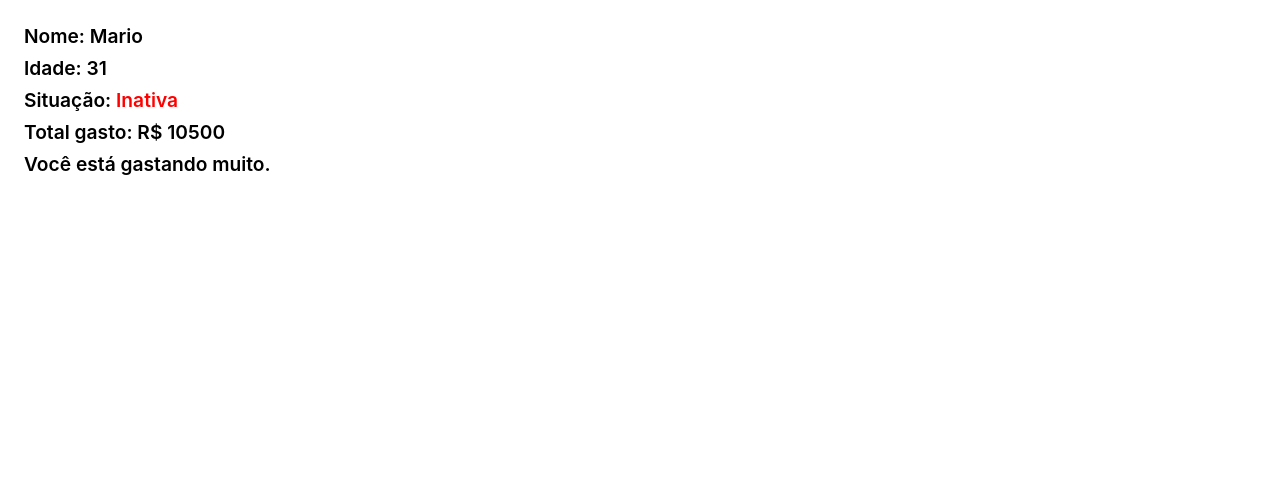
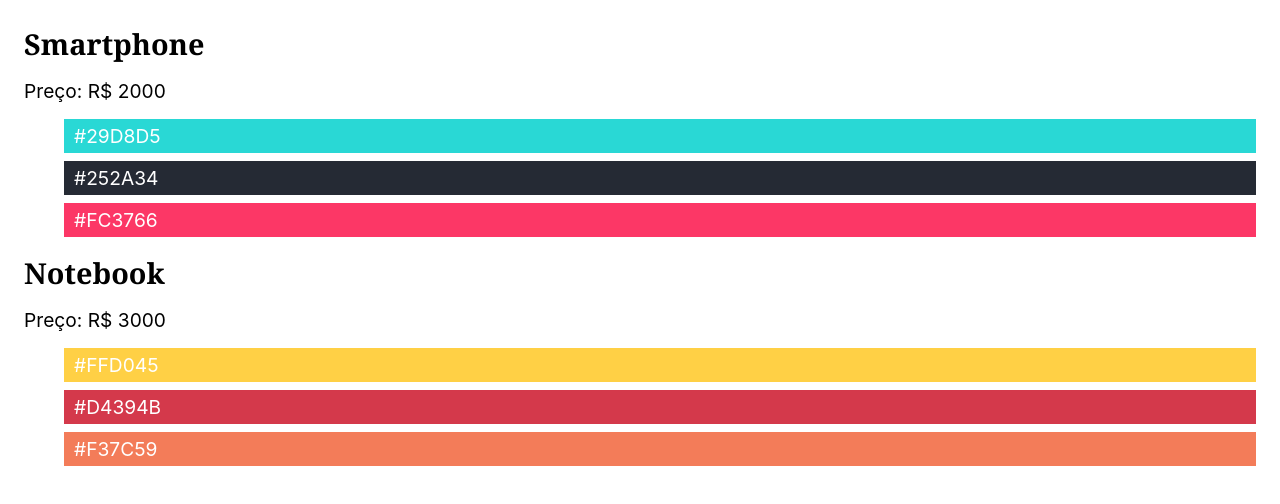
Before and after one commit to Henrique1204/React-Origamid, a JavaScript app in the folder appreact/: page / in a window 1280 px wide. Shown: the top 504 px of the page. Built offline with nearby package versions, Linux system fonts and the light colour scheme; the HTML template or start-up script is replaced by a standard one.

Commit message:
Adicionar exercicio JSX-Array

```diff
--- a/appreact/src/App.js
+++ b/appreact/src/App.js
@@ -1,54 +1,52 @@
-// Mostre os dados da aplicação, como aprensetado no vídeo
-// Não utilize CSS externo, use o style para mudar as cores
-// Se a situação estiver ativa pinte de verde, inativa vermelho
-// Se o gasto for maior que 10000 mostre uma mensagem
-const luana = {
-    cliente: 'Luana',
-    idade: 27,
-    compras: [
-        { nome: 'Notebook', preco: 'R$ 2500' },
-        { nome: 'Geladeira', preco: 'R$ 3000' },
-        { nome: 'Smartphone', preco: 'R$ 1500' },
-    ],
-    ativa: true,
-};
+// Organize os produtos como mostrado no vídeo
+// Mostre apenas produtos que forem mais caros que R$ 1500
+const produtos = [
+    {
+      id: 1,
+      nome: 'Smartphone',
+      preco: 'R$ 2000',
+      cores: ['#29d8d5', '#252a34', '#fc3766'],
+    },
+    {
+      id: 2,
+      nome: 'Notebook',
+      preco: 'R$ 3000',
+      cores: ['#ffd045', '#d4394b', '#f37c59'],
+    },
+    {
+      id: 3,
+      nome: 'Tablet',
+      preco: 'R$ 1500',
+      cores: ['#365069', '#47c1c8', '#f95786'],
+    },
+  ];
 
-const mario = {
-    cliente: 'Mario',
-    idade: 31,
-    compras: [
-        { nome: 'Notebook', preco: 'R$ 2500' },
-        { nome: 'Geladeira', preco: 'R$ 3000' },
-        { nome: 'Smartphone', preco: 'R$ 1500' },
-        { nome: 'Guitarra', preco: 'R$ 3500' },
-    ],
-    ativa: false,
-};
+  const App = () => {
+    return (
+        <section>
+            <ul style={{listStyle: "none", padding: "0px"}}>
+                {
+                    produtos.filter((p) => Number(p["preco"].replace("R$ ", "")) > 1500)
+                    .map(({id, nome, preco, cores}) => (
+                        <li key={id}>
+                            <h2>{nome}</h2>
+                            <p>Preço: {preco}</p>
+                            <ul style={{listStyle: "none"}}>
+                                {
+                                    cores.map(c => (
+                                        <li key={c} style={{color: "#FFF", backgroundColor: c, padding: "5px 10px", textTransform: "uppercase"}}>
+                                            {c}
+                                        </li>
+                                    ))
+                                }
+                            </ul>
+                        </li>
+                    ))
+                }
+            </ul>
+        </section>
+    );
+  };
 
-const App = () => {
-    const dados = mario;
-
-    const situacao = (
-        <span style={{ color: (dados.ativa) ? "green" : "red" }}>
-            {(dados.ativa) ? "Ativa" : "Inativa"}
-        </span>
-    );
-
-    const totalGasto = dados["compras"]
-        .map(c => Number(c["preco"].replace("R$ ", "")) )
-        .reduce((total, atual) => total + atual, 0);
-
-    return (
-        <div>
-            <ul style={{listStyle: "none", padding: "0px", fontWeight: "600"}}>
-                <li>Nome: {dados.cliente}</li>
-                <li>Idade: {dados.idade}</li>
-                <li>Situação: {situacao}</li>
-                <li>Total gasto: R$ {totalGasto}</li>
-                {totalGasto >= 10000 && <li>Você está gastando muito.</li>}
-            </ul>
-        </div>
-    );
-};
 
 export default App;
```
